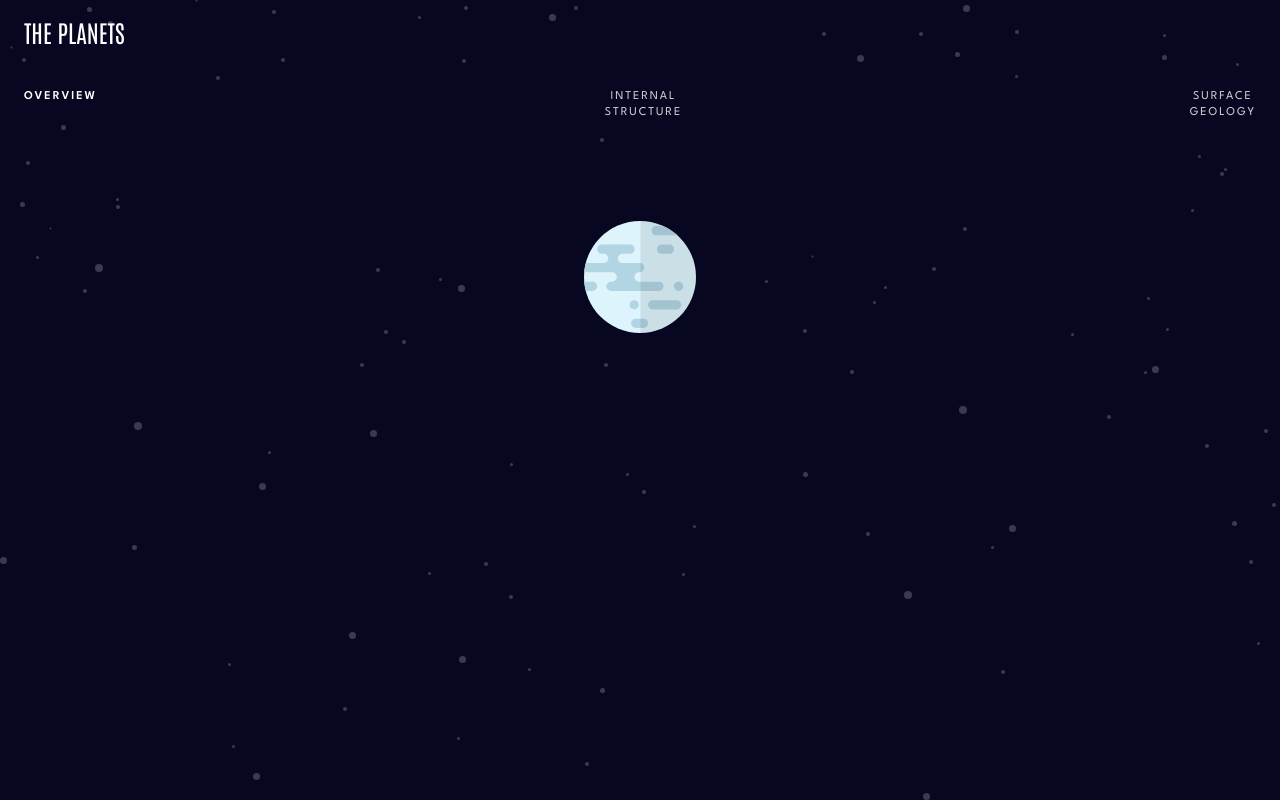
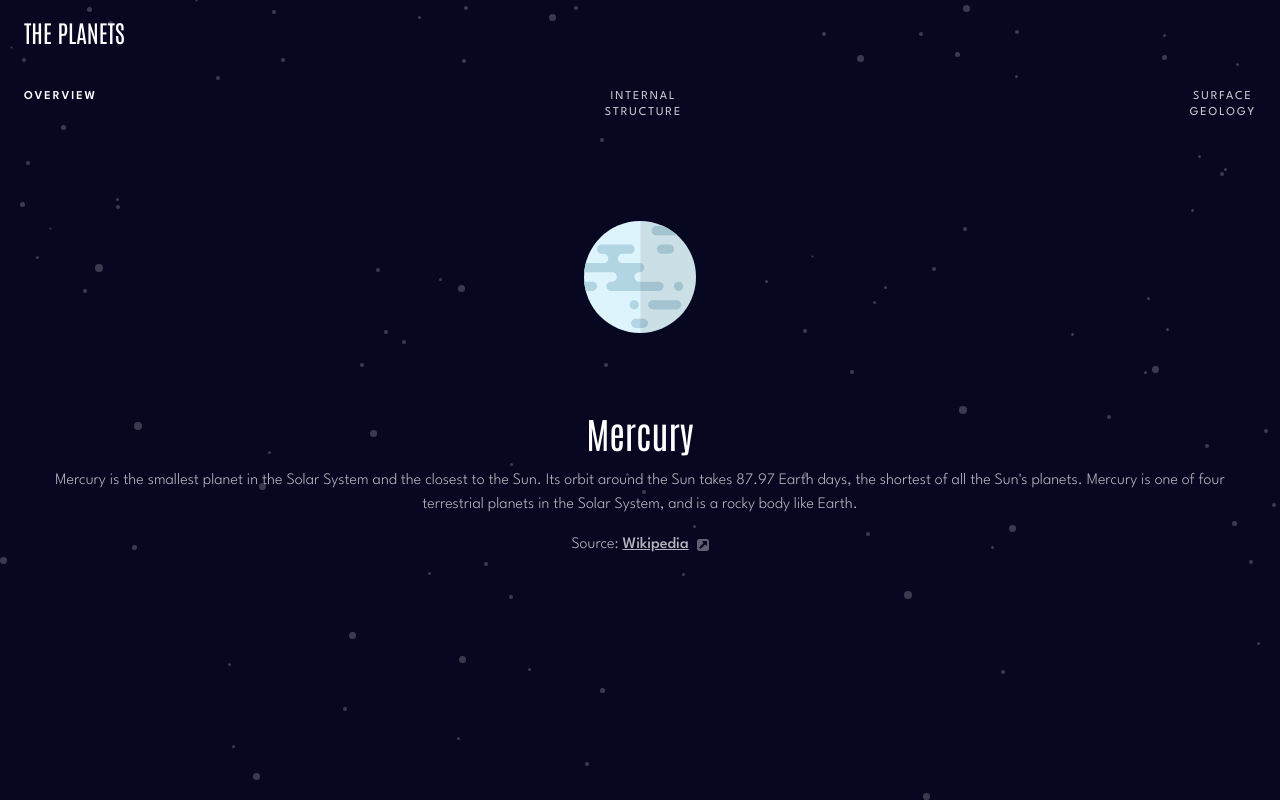
Before and after one commit to jjalbuenacabuyao/planet-facts, a Next.js app: page / in a window 1280 px wide. Shown: the top 800 px of the page. Built offline with nearby package versions, Linux system fonts and the light colour scheme.

Commit message:
add PlanetDescription

```diff
--- a/src/app/components/Grid.tsx
+++ b/src/app/components/Grid.tsx
@@ -4,6 +4,7 @@ import { useState } from "react";
 import SecondaryNavigation from "./SecondaryNavigation";
 import Planet from "../types/Planet";
 import PlanetImage from "./PlanetImage"
+import PlanetDescription from "./PlanetDescription";
 
 interface Props {
   planet: Planet;
@@ -15,6 +16,7 @@ const Grid = ({planet}: Props) => {
     <div>
       <SecondaryNavigation activeTab={activeTab} setActiveTab={setActiveTab} />
       <PlanetImage activeTab={activeTab} planet={planet} />
+      <PlanetDescription planet={planet} activeTab={activeTab} />
     </div>
   )
 }
```
